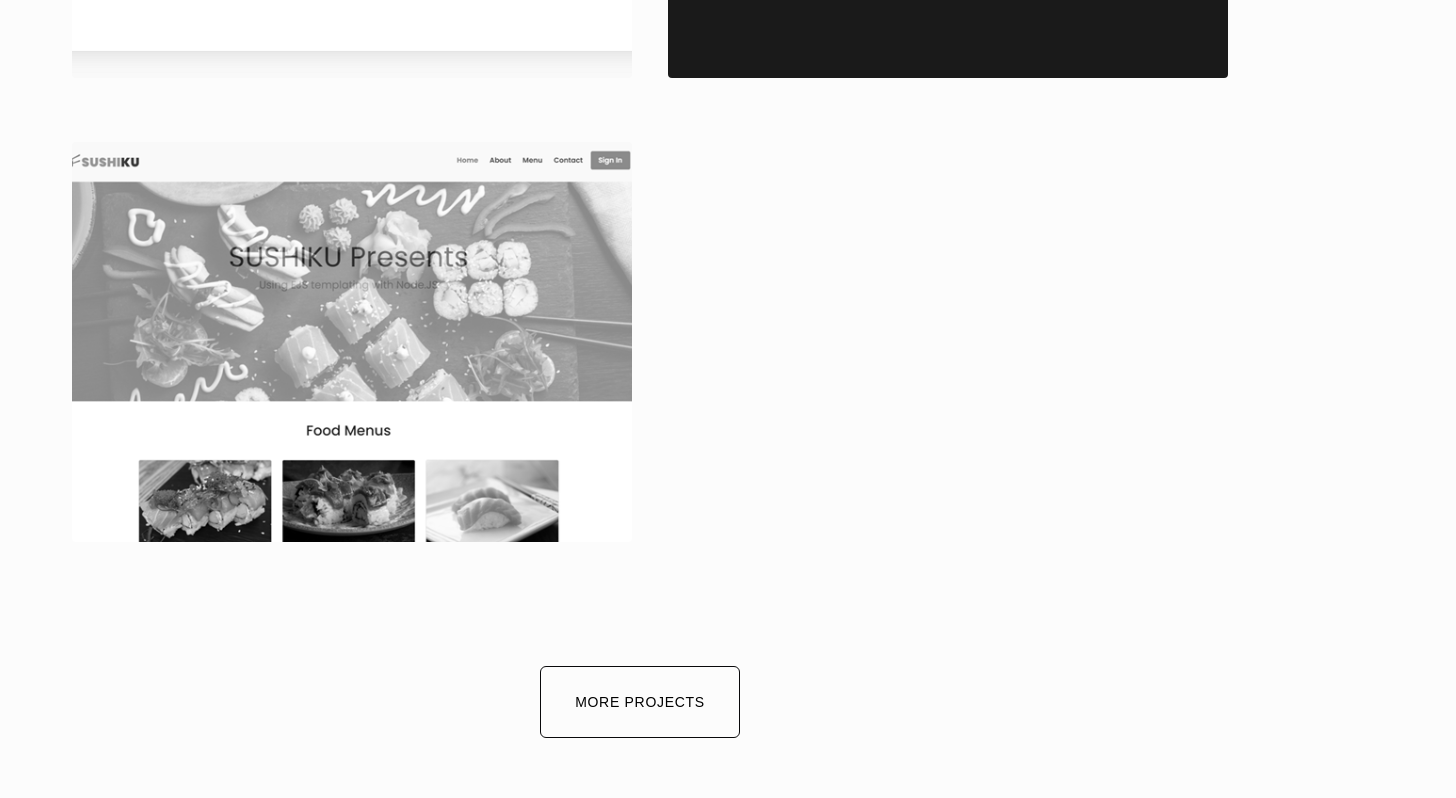
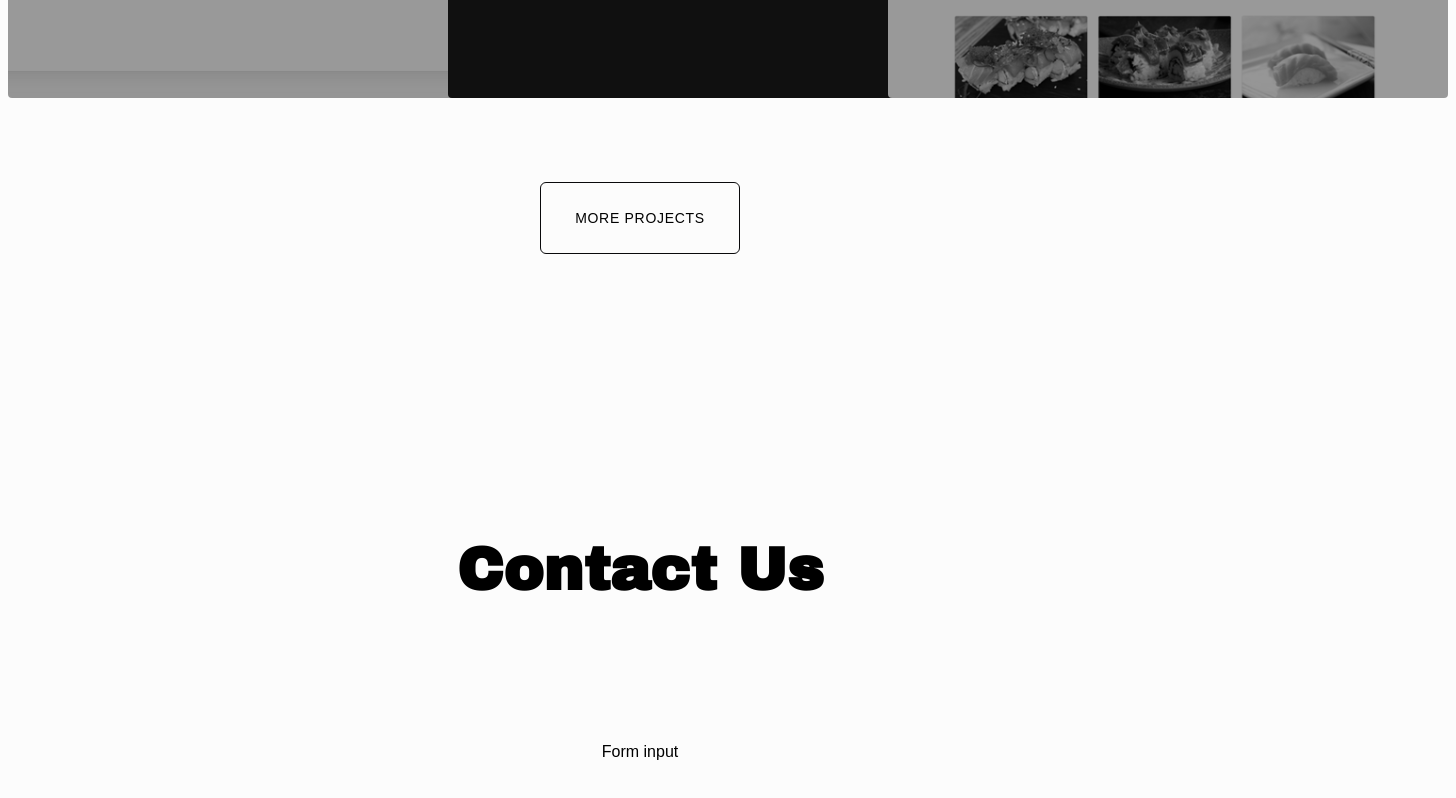
Before and after one commit to chelseaoktaviany/portofolio-v3, a Next.js app: page / in a window 1280 px wide. Shown: the part 3778-4576 px from the top of the page, 1456 px wide, since content can reach past the window. Before the commit the page ends 4548 px from the top, so only its background shows below. Built offline with nearby package versions, Linux system fonts and the light colour scheme; a web font is replaced by a local one.

Commit message:
fix: fixed some bugs

```diff
--- a/src/app/page.tsx
+++ b/src/app/page.tsx
@@ -53,9 +53,12 @@ export default async function Home() {
       </section>
 
       {/* contact us section */}
-      {/* <section
+      <section
         className="w-full h-screen py-16 flex justify-center items-center"
-      ></section> */}
+        id="contact"
+      >
+        <Contact />
+      </section>
     </>
   );
 }
--- /dev/null
+++ b/src/components/FormInput.tsx
@@ -0,0 +1,14 @@
+// components
+import { Form } from "@/components/ui/form";
+import { Input } from "@/components/ui/input";
+import { Label } from "@/components/ui/label";
+
+const FormInput = () => {
+  return (
+    <div>
+      <h1>Form input</h1>
+    </div>
+  );
+};
+
+export default FormInput;
--- a/src/components/ProjectImage.tsx
+++ b/src/components/ProjectImage.tsx
@@ -27,8 +27,8 @@ const ProjectImage = ({
         <div className="relative w-full h-100 hover:cursor-pointer">
           <Image
             fill
-            className="grayscale hover:filter-none brightness-100 object-cover
-              transition-colors rounded-sm"
+            className="grayscale hover:filter-none brightness-60 object-cover
+              transition-all rounded-sm"
             sizes="(max-width: 768px) 100vw, 33vw"
             src={projectImage || `https://placehold.co/600x400.png`}
             alt={title}
--- a/src/components/sections/Experiences.tsx
+++ b/src/components/sections/Experiences.tsx
@@ -11,12 +11,12 @@ const Experiences = () => {
 
   return (
     <div className="flex flex-col justify-center items-center">
-      <div
+      <h1
         className="text-6xl text-center md:text-center sm:text-center font-bold
           font-(family-name:--font-archivo-black) py-10 mb-10"
       >
         Work Experiences
-      </div>
+      </h1>
       {/* experience list */}
       {experiencesData.map((item, index) => (
         <ExperienceList
--- a/src/components/sections/Projects.tsx
+++ b/src/components/sections/Projects.tsx
@@ -11,7 +11,7 @@ import { projectsData } from "@/data/ProjectData";
 
 const Projects = () => {
   return (
-    <div className="w-full">
+    <div className="w-full flex flex-col justify-center items-center mt-5">
       <h1
         className="text-6xl text-center md:text-center sm:text-center font-bold
           font-(family-name:--font-archivo-black) py-10 mb-10"
@@ -19,7 +19,7 @@ const Projects = () => {
         Projects
       </h1>
       {/*projects list */}
-      <div className="w-6xl grid grid-cols-1 md:grid-cols-2 gap-10 mx-auto">
+      <div className="w-xxl grid grid-cols-1 md:grid-cols-3 gap-10">
         {projectsData.map((item) => (
           <ProjectImage
             key={item.id}
@@ -34,8 +34,9 @@ const Projects = () => {
           />
         ))}
       </div>
+
       {/* more projects button */}
-      <div className="flex justify-center items-center py-8 my-20">
+      <div className="py-8 my-10">
         <Button
           className="w-50 h-18 px-10 py-6 border border-zinc-950
             dark:border-zinc-50 hover:bg-zinc-950/30 dark:hover:bg-zinc-50/30
--- a/src/components/sections/Skills.tsx
+++ b/src/components/sections/Skills.tsx
@@ -17,7 +17,7 @@ const Skills = () => {
         Tools & Skills
       </h1>
       {/* skills list */}
-      <div className="grid md:grid-cols-4 gap-10 max-w-6xl w-full">
+      <div className="max-w-6xl w-full grid md:grid-cols-4 gap-10">
         {skillLists.map((item) => (
           <SkillCard
             key={item.id}
```
